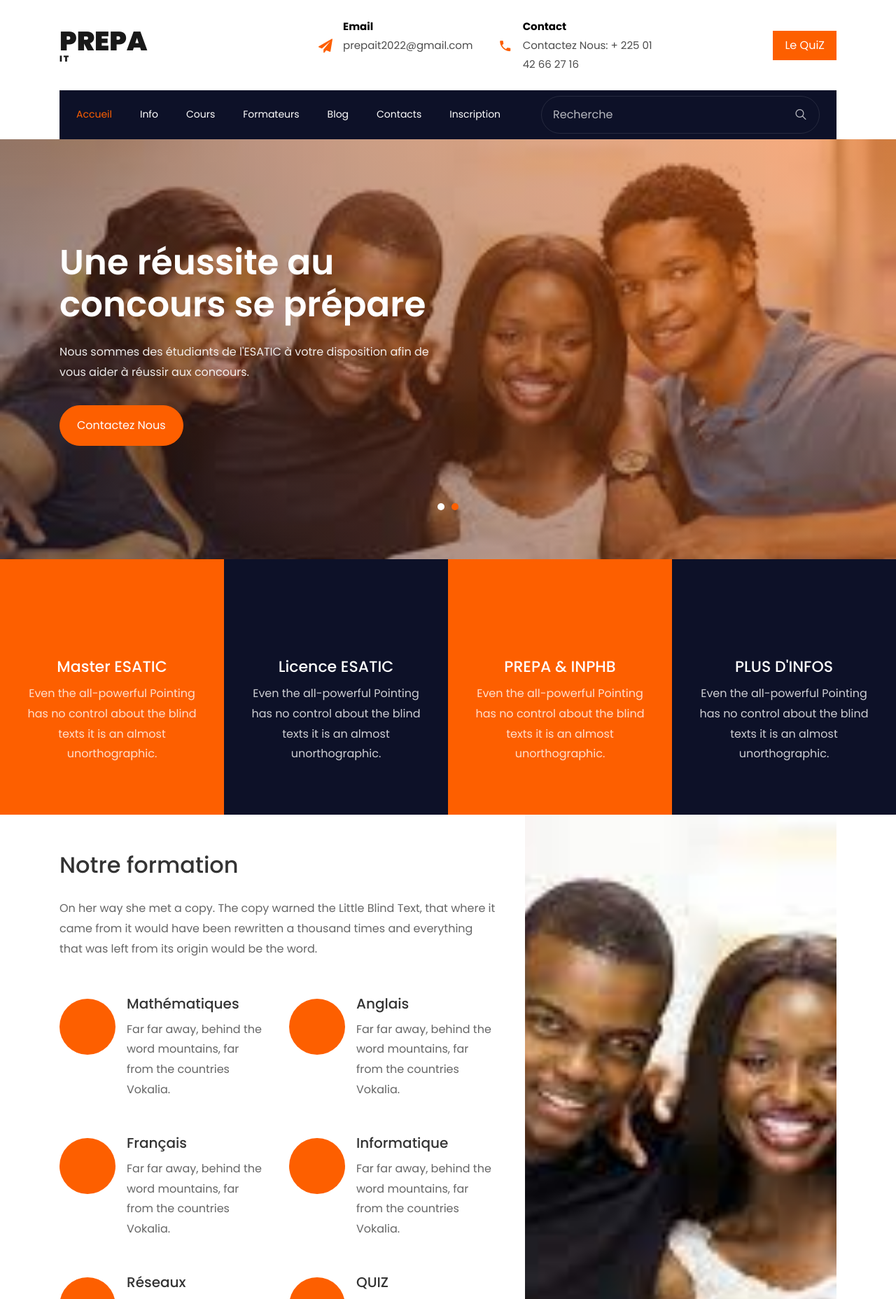
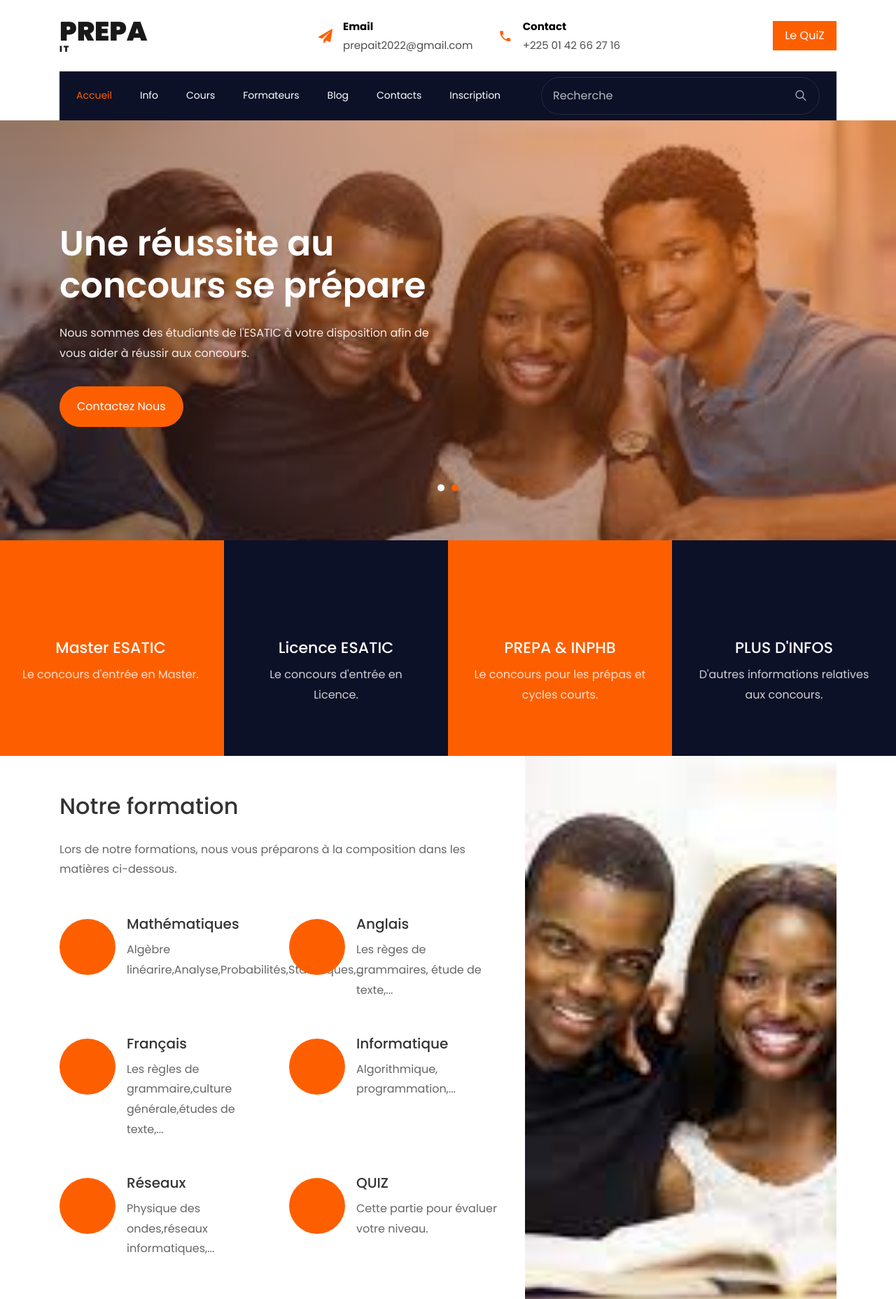
Before and after one commit to amaninoblesse/it_prepa, a Django app: page /it/newhome/ in a window 1280 px wide. Shown: the top 1856 px of the page at 70% size. Run offline with Django 3.2, Linux system fonts and the light colour scheme; some libraries are stand-ins or nearby versions; some web fonts are replaced.

Commit message:
Updating texts and informations

```diff
--- a/it/templates/it/main/newconnexion.html
+++ b/it/templates/it/main/newconnexion.html
@@ -49,7 +49,7 @@
 					    	<div class="icon d-flex justify-content-center align-items-center"><span class="icon-phone2"></span></div>
 						    <div class="text">
 						    	<span>Contact</span>
-						    	<span>Contactez Nous: + 225 01 42 66 27 16</span>
+						    	<span>+225 01 42 66 27 16</span>
 						    </div>
 					    </div>
 					    <div class="col-md topper d-flex align-items-center justify-content-end">
--- a/it/templates/it/main/newindex.html
+++ b/it/templates/it/main/newindex.html
@@ -49,7 +49,7 @@
 					    	<div class="icon d-flex justify-content-center align-items-center"><span class="icon-phone2"></span></div>
 						    <div class="text">
 						    	<span>Contact</span>
-						    	<span>Contactez Nous: + 225 01 42 66 27 16</span>
+						    	<span>+225 01 42 66 27 16</span>
 						    </div>
 					    </div>
 					    <div class="col-md topper d-flex align-items-center justify-content-end">
@@ -128,7 +128,7 @@
               </div>
               <div class="media-body p-2 mt-3">
                 <h3 class="heading">Master ESATIC</h3>
-                <p>Even the all-powerful Pointing has no control about the blind texts it is an almost unorthographic.</p>
+                <p>Le concours d'entrée en Master.</p>
               </div>
             </div>
           </div>
@@ -139,7 +139,7 @@
               </div>
               <div class="media-body p-2 mt-3">
                 <h3 class="heading">Licence ESATIC</h3>
-                <p>Even the all-powerful Pointing has no control about the blind texts it is an almost unorthographic.</p>
+                <p>Le concours d'entrée en Licence.</p>
               </div>
             </div>
           </div>
@@ -150,7 +150,7 @@
               </div>
               <div class="media-body p-2 mt-3">
                 <h3 class="heading">PREPA &amp; INPHB</h3>
-                <p>Even the all-powerful Pointing has no control about the blind texts it is an almost unorthographic.</p>
+                <p>Le concours pour les prépas et cycles courts.</p>
               </div>
             </div>
           </div>
@@ -161,7 +161,7 @@
               </div>
               <div class="media-body p-2 mt-3">
                 <h3 class="heading">PLUS D'INFOS</h3>
-                <p>Even the all-powerful Pointing has no control about the blind texts it is an almost unorthographic.</p>
+                <p>D'autres informations relatives aux concours.</p>
               </div>
             </div>
           </div>
@@ -179,14 +179,14 @@
 					</div>
 					<div class="col-md-7 wrap-about py-5 pr-md-4 ftco-animate">
           	<h2 class="mb-4">Notre formation</h2>
-						<p>On her way she met a copy. The copy warned the Little Blind Text, that where it came from it would have been rewritten a thousand times and everything that was left from its origin would be the word.</p>
+						<p>Lors de notre formations, nous vous préparons à la composition dans les matières ci-dessous.</p>
 						<div class="row mt-5">
 							<div class="col-lg-6">
 								<div class="services-2 d-flex">
 									<div class="icon mt-2 d-flex justify-content-center align-items-center"><span class="flaticon-security"></span></div>
 									<div class="text pl-3">
 										<h3>Mathématiques</h3>
-										<p>Far far away, behind the word mountains, far from the countries Vokalia.</p>
+										<p>Algèbre linéarire,Analyse,Probabilités,Statistiques,...</p>
 									</div>
 								</div>
 							</div>
@@ -195,7 +195,7 @@
 									<div class="icon mt-2 d-flex justify-content-center align-items-center"><span class="flaticon-reading"></span></div>
 									<div class="text pl-3">
 										<h3>Anglais</h3>
-										<p>Far far away, behind the word mountains, far from the countries Vokalia.</p>
+										<p>Les règes de grammaires, étude de texte,...</p>
 									</div>
 								</div>
 							</div>
@@ -204,7 +204,7 @@
 									<div class="icon mt-2 d-flex justify-content-center align-items-center"><span class="flaticon-diploma"></span></div>
 									<div class="text pl-3">
 										<h3>Français</h3>
-										<p>Far far away, behind the word mountains, far from the countries Vokalia.</p>
+										<p>Les règles de grammaire,culture générale,études de texte,...</p>
 									</div>
 								</div>
 							</div>
@@ -213,7 +213,7 @@
 									<div class="icon mt-2 d-flex justify-content-center align-items-center"><span class="flaticon-education"></span></div>
 									<div class="text pl-3">
 										<h3>Informatique</h3>
-										<p>Far far away, behind the word mountains, far from the countries Vokalia.</p>
+										<p>Algorithmique, programmation,...</p>
 									</div>
 								</div>
 							</div>
@@ -222,7 +222,7 @@
 									<div class="icon mt-2 d-flex justify-content-center align-items-center"><span class="flaticon-jigsaw"></span></div>
 									<div class="text pl-3">
 										<h3>Réseaux</h3>
-										<p>Far far away, behind the word mountains, far from the countries Vokalia.</p>
+										<p>Physique des ondes,réseaux informatiques,...</p>
 									</div>
 								</div>
 							</div>
@@ -231,7 +231,7 @@
 									<div class="icon mt-2 d-flex justify-content-center align-items-center"><span class="flaticon-kids"></span></div>
 									<div class="text pl-3">
 										<h3>QUIZ</h3>
-										<p>Far far away, behind the word mountains, far from the countries Vokalia.</p>
+										<p>Cette partie pour évaluer votre niveau.</p>
 									</div>
 								</div>
 							</div>
@@ -256,8 +256,8 @@
     			</div>
           <div class="col-md-6 heading-section heading-section-white ftco-animate pl-lg-5 pt-md-0 pt-5">
             <h2 class="mb-4">TEMOIGNAGES</h2>
-            <p>Separated they live in. A small river named Duden flows by their place and supplies it with the necessary regelialia. It is a paradisematic country. A small river named Duden flows by their place and supplies it with the necessary regelialia. It is a paradisematic country, in which roasted parts of sentences fly into your mouth.</p>
-            <p>A small river named Duden flows by their place and supplies it with the necessary regelialia. It is a paradisematic country, in which roasted parts of sentences fly into your mouth.</p>
+            <p>Nous sommes à notre deuxième année de formation et nous avons formé assez d'étudiants dqui ont réussi aux concours.</p>
+            <p>Cette vidéo vous donne une idée de la qualité de notre formation.</p>
           </div>
         </div>
     		<div class="row d-md-flex align-items-center justify-content-center">
@@ -267,7 +267,7 @@
 		            <div class="block-18">
 		            	<div class="icon"><span class="flaticon-doctor"></span></div>
 		              <div class="text">
-		                <strong class="number" data-number="8">0</strong>
+		                <strong class="number" data-number="7">0</strong>
 		                <span>Formateurs</span>
 		              </div>
 		            </div>
@@ -276,7 +276,7 @@
 		            <div class="block-18">
 		            	<div class="icon"><span class="flaticon-doctor"></span></div>
 		              <div class="text">
-		                <strong class="number" data-number="30">0</strong>
+		                <strong class="number" data-number="100">0</strong>
 		                <span>Apprenants</span>
 		              </div>
 		            </div>
@@ -311,7 +311,7 @@
 				<div class="row justify-content-center mb-5 pb-2">
           <div class="col-md-8 text-center heading-section ftco-animate">
             <h2 class="mb-4"><span>Nos</span> Cours</h2>
-            <p>Separated they live in. A small river named Duden flows by their place and supplies it with the necessary regelialia. It is a paradisematic country</p>
+            <p>Les différentes matières dans lesquelles nous assurons la préparation.</p>
           </div>
         </div>
 				<div class="row">
@@ -324,7 +324,7 @@
 								<span><i class="icon-calendar mr-2"></i>4 ans</span>
 							</p>
 							<h3><a href="#">Mathématiques</a></h3>
-							<p>Separated they live in. A small river named Duden flows by their place and supplies it with the necessary regelialia. It is a paradisematic country</p>
+							<p>Algèbre linéaire, Analyse, statistique,...</p>
 							<p><a href="#" class="btn btn-primary">Le contenu</a></p>
 						</div>
 					</div>
@@ -337,7 +337,7 @@
 								<span><i class="icon-calendar mr-2"></i>4 ans</span>
 							</p>
 							<h3><a href="#">Anglais</a></h3>
-							<p>Separated they live in. A small river named Duden flows by their place and supplies it with the necessary regelialia. It is a paradisematic country</p>
+							<p>Les règles de grammaire, étude de texte,...</p>
 							<p><a href="#" class="btn btn-primary">Le contenu</a></p>
 						</div>
 					</div>
@@ -350,7 +350,7 @@
 								<span><i class="icon-calendar mr-2"></i>4 ans</span>
 							</p>
 							<h3><a href="#">Français</a></h3>
-							<p>Separated they live in. A small river named Duden flows by their place and supplies it with the necessary regelialia. It is a paradisematic country</p>
+							<p>Les règles de grammaire, culture générale, étude de texte,...</p>
 							<p><a href="#" class="btn btn-primary">Le contenu</a></p>
 						</div>
 					</div>
@@ -363,7 +363,7 @@
 								<span><i class="icon-calendar mr-2"></i>4 ans</span>
 							</p>
 							<h3><a href="#">Informatique</a></h3>
-							<p>Separated they live in. A small river named Duden flows by their place and supplies it with the necessary regelialia. It is a paradisematic country</p>
+							<p>Algorithmique,Programmation,...</p>
 							<p><a href="#" class="btn btn-primary">Le contenu</a></p>
 						</div>
 					</div>
@@ -376,7 +376,7 @@
 				<div class="row justify-content-center mb-5 pb-2">
           <div class="col-md-8 text-center heading-section ftco-animate">
             <h2 class="mb-4">Formateurs</h2>
-            <p>Separated they live in. A small river named Duden flows by their place and supplies it with the necessary regelialia. It is a paradisematic country</p>
+            <p>Nous sommes tous des étudiants de différentes filières en Master à l'ESATIC disponibles pour vous aider.</p>
           </div>
         </div>
 				<div class="row">
@@ -473,7 +473,7 @@
     				<div class="py-md-5">
 		          <div class="heading-section heading-section-white ftco-animate mb-5">
 		            <h2 class="mb-4">Des questions ?</h2>
-		            <p>Far far away, behind the word mountains, far from the countries Vokalia and Consonantia, there live the blind texts.</p>
+		            <p>Vous pouvez nous laisser vos différentes suggestions et questions.</p>
 		          </div>
 		          <form action="#" class="appointment-form ftco-animate">
 		    				<div class="d-md-flex">
@@ -523,7 +523,7 @@
 				<div class="row justify-content-center mb-5 pb-2">
           <div class="col-md-8 text-center heading-section ftco-animate">
             <h2 class="mb-4"><span>Blog</span> Récent</h2>
-            <p>Separated they live in. A small river named Duden flows by their place and supplies it with the necessary regelialia. It is a paradisematic country</p>
+            <p>Cette partie est consacrée aux nouvelles informations.</p>
           </div>
         </div>
 				<div class="row">
@@ -538,7 +538,7 @@
               </a>
               <div class="text bg-white p-4">
                 <h3 class="heading"><a href="#">Informations relatives au lieu</a></h3>
-                <p>Far far away, behind the word mountains, far from the countries Vokalia and Consonantia, there live the blind texts.</p>
+                <p>Il s'agit du lieu où nous ferons la formation.</p>
                 <div class="d-flex align-items-center mt-4">
 	                <p class="mb-0"><a href="#" class="btn btn-primary">Lire Plus <span class="ion-ios-arrow-round-forward"></span></a></p>
 	                <p class="ml-auto mb-0">
@@ -560,7 +560,7 @@
               </a>
               <div class="text bg-white p-4">
                 <h3 class="heading"><a href="#">Prise de contact</a></h3>
-                <p>Far far away, behind the word mountains, far from the countries Vokalia and Consonantia, there live the blind texts.</p>
+                <p>Nous vous donnerons la manière dont nous dispenserons les cours.</p>
                 <div class="d-flex align-items-center mt-4">
 	                <p class="mb-0"><a href="#" class="btn btn-primary">Lire Plus <span class="ion-ios-arrow-round-forward"></span></a></p>
 	                <p class="ml-auto mb-0">
@@ -582,7 +582,7 @@
               </a>
               <div class="text bg-white p-4">
                 <h3 class="heading"><a href="#">Début de la formation</a></h3>
-                <p>Far far away, behind the word mountains, far from the countries Vokalia and Consonantia, there live the blind texts.</p>
+                <p>C'est la date de début de la formation.</p>
                 <div class="d-flex align-items-center mt-4">
 	                <p class="mb-0"><a href="#" class="btn btn-primary">Lire Plus <span class="ion-ios-arrow-round-forward"></span></a></p>
 	                <p class="ml-auto mb-0">
@@ -602,7 +602,7 @@
         <div class="row justify-content-center mb-5 pb-2">
           <div class="col-md-8 text-center heading-section ftco-animate">
             <h2 class="mb-4">Ce que disent les Apprenants</h2>
-            <p>Separated they live in. A small river named Duden flows by their place and supplies it with the necessary regelialia. It is a paradisematic country</p>
+            <p>Les feedbacks que nous avons de nos apprenants (Cette partie sera actualisée ultérieurement)</p>
           </div>
         </div>
         <div class="row ftco-animate justify-content-center">
@@ -616,7 +616,7 @@
                   	<span class="quote d-flex align-items-center justify-content-center">
                       <i class="icon-quote-left"></i>
                     </span>
-                    <p>Far far away, behind the word mountains, far from the countries Vokalia and Consonantia, there live the blind texts.</p>
+                    <p>Feedback 1.</p>
                     <p class="name">Tuo Navigué</p>
                     <span class="position">Esaticien</span>
                   </div>
@@ -630,7 +630,7 @@
                   	<span class="quote d-flex align-items-center justify-content-center">
                       <i class="icon-quote-left"></i>
                     </span>
-                    <p>Far far away, behind the word mountains, far from the countries Vokalia and Consonantia, there live the blind texts.</p>
+                    <p>Feedback 2.</p>
                     <p class="name">Akpini Blanche</p>
                     <span class="position">Esaticienne</span>
                   </div>
@@ -644,7 +644,7 @@
                   	<span class="quote d-flex align-items-center justify-content-center">
                       <i class="icon-quote-left"></i>
                     </span>
-                    <p>Far far away, behind the word mountains, far from the countries Vokalia and Consonantia, there live the blind texts.</p>
+                    <p>Feedback 3.</p>
                     <p class="name">Bandama Pascale</p>
                     <span class="position">Esaticienne</span>
                   </div>
@@ -658,7 +658,7 @@
                   	<span class="quote d-flex align-items-center justify-content-center">
                       <i class="icon-quote-left"></i>
                     </span>
-                    <p>Far far away, behind the word mountains, far from the countries Vokalia and Consonantia, there live the blind texts.</p>
+                    <p>Feedback 4.</p>
                     <p class="name">Traoré Louisette</p>
                     <span class="position">Esaticienne</span>
                   </div>
@@ -672,7 +672,7 @@
                   	<span class="quote d-flex align-items-center justify-content-center">
                       <i class="icon-quote-left"></i>
                     </span>
-                    <p>Far far away, behind the word mountains, far from the countries Vokalia and Consonantia, there live the blind texts.</p>
+                    <p>Feedback 5.</p>
                     <p class="name">Ouangui</p>
                     <span class="position">Esaticien</span>
                   </div>
@@ -741,7 +741,7 @@
               <div class="block-21 mb-4 d-flex">
                 <a class="blog-img mr-4" style="background-image: url(/static/assets/images/étudiants-en-chine.jpeg);"></a>
                 <div class="text">
-                  <h3 class="heading"><a href="#">Even the all-powerful Pointing has no control about</a></h3>
+                  <h3 class="heading"><a href="#">Prise de contact</a></h3>
                   <div class="meta">
                     <div><a href="#"><span class="icon-calendar"></span> 15 Juin 2022</a></div>
                     <div><a href="#"><span class="icon-person"></span> Admin</a></div>
@@ -752,7 +752,7 @@
               <div class="block-21 mb-5 d-flex">
                 <a class="blog-img mr-4" style="background-image: url(/static/assets/images/étudiants-en-chine.jpeg);"></a>
                 <div class="text">
-                  <h3 class="heading"><a href="#">Even the all-powerful Pointing has no control about</a></h3>
+                  <h3 class="heading"><a href="#">Début de la formation</a></h3>
                   <div class="meta">
                     <div><a href="#"><span class="icon-calendar"></span> 18 Juin 2022</a></div>
                     <div><a href="#"><span class="icon-person"></span> Admin</a></div>
```
Also changed, not shown: it/templates/it/main/about.html (+15 -16 lines), it/templates/it/main/blog.html (+16 -16 lines), it/templates/it/main/contact.html (+4 -4 lines), it/templates/it/main/courses.html (+16 -16 lines).
